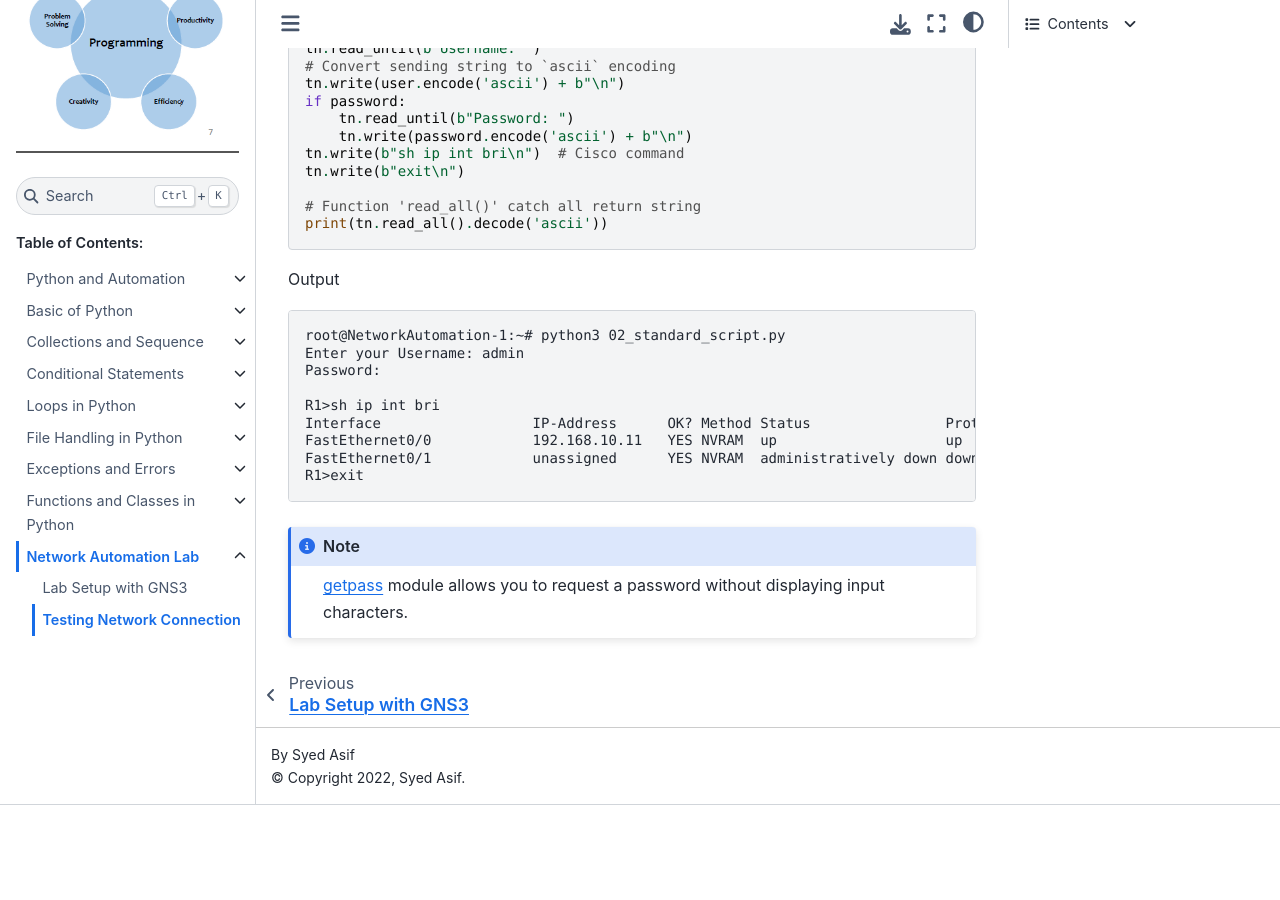
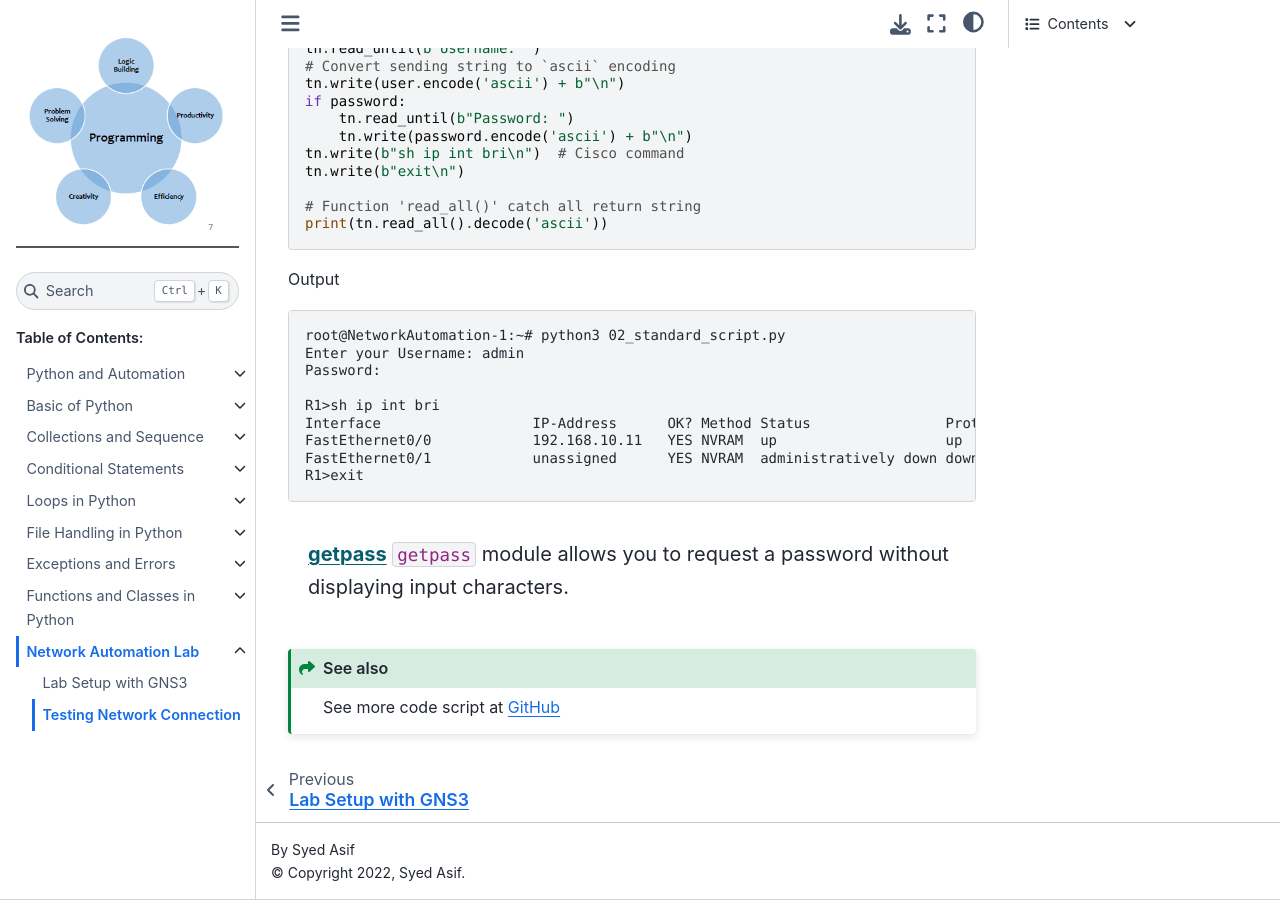
Before and after one commit to sydasif/python-book, a Sphinx documentation site: the page built from docs/source/09_lab/02_telnetlib.md, in a window 1280 px wide and 900 px high, scrolled down 2478 px. Built offline with Sphinx 7.4.7 and the Sphinx Book theme 1.1.4, drawn with Linux system fonts in a browser that asks for light colours; before the commit the page ends 3283 px from its top, so only the background shows below that.

Commit message:
update telnetlib

````diff
--- a/docs/source/09_lab/02_telnetlib.md
+++ b/docs/source/09_lab/02_telnetlib.md
@@ -137,6 +137,10 @@
 R1>exit
 ```
 
-```{Note}
-[getpass](https://docs.python.org/3/library/getpass.html) module allows you to request a password without displaying input characters.
+```{epigraph} **[getpass](https://docs.python.org/3/library/getpass.html)**
+`getpass` module allows you to request a password without displaying input characters.
 ```
+
+```{seealso}
+See more code script at [GitHub](https://github.com/sydasif/network-automation/tree/master/telnet)
+```
````
